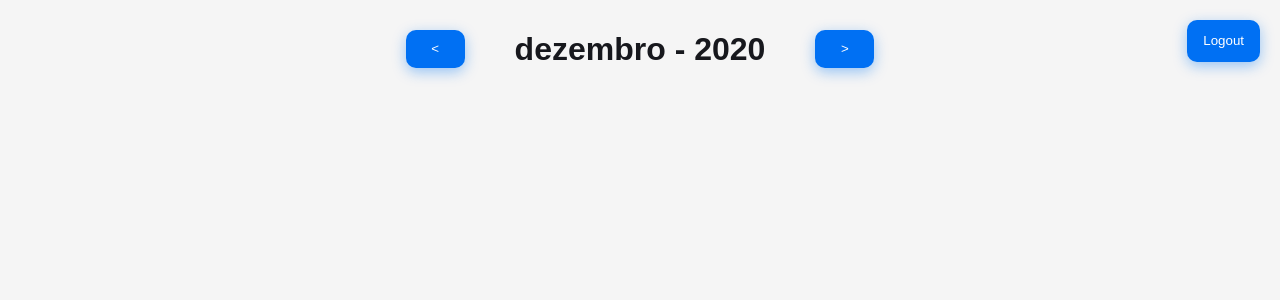
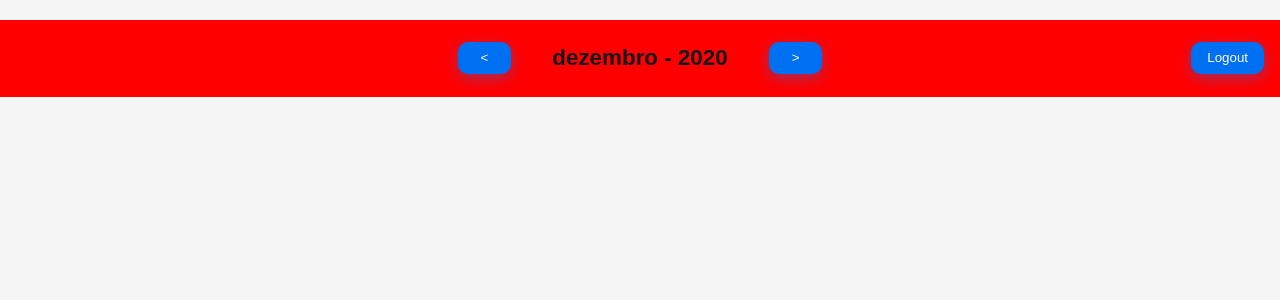
Before and after one commit to matheusf31/goyaz-barber-web, a Next.js app: page /dashboard in a window 1280 px wide. Shown: the top 300 px of the page. Built offline with nearby package versions, Linux system fonts and the light colour scheme.

Commit message:
responsible size

```diff
--- a/src/pages/dashboard.tsx
+++ b/src/pages/dashboard.tsx
@@ -1,4 +1,4 @@
-import { useCallback, useEffect, useMemo, useState } from 'react';
+import { useCallback, useEffect, useState } from 'react';
 import {
   LineChart,
   Line,
@@ -22,12 +22,11 @@ import { IAppointmentExtraDailyInfo } from '../dtos/_IAppointmentsDailyInfo';
 
 import {
   Container,
+  Header,
   LogoutButton,
-  Header,
   ClientNumberContainer,
   ClientGraphsContainer,
 } from '../styles/pages/Dashboard';
-import { type } from 'os';
 
 interface IRenderActiveShape {
   cx: number;
@@ -341,20 +340,20 @@ export default function Dashboard(): JSX.Element {
 
   return (
     <Container>
-      <LogoutButton onClick={signOut}>Logout</LogoutButton>
+      <Header>
+        <div>
+          <button onClick={() => setDate(subMonths(date, 1))}>{'<'}</button>
+          <h1>{format(date, 'MMMM - yyyy', { locale: ptBR })}</h1>
+          <button onClick={() => setDate(addMonths(date, 1))}>{'>'}</button>
+        </div>
 
-      <Header>
-        <button onClick={() => setDate(subMonths(date, 1))}>{'<'}</button>
-
-        <h1>{format(date, 'MMMM - yyyy', { locale: ptBR })}</h1>
-
-        <button onClick={() => setDate(addMonths(date, 1))}>{'>'}</button>
+        <LogoutButton onClick={signOut}>Logout</LogoutButton>
       </Header>
 
       {showGraphs && (
         <ClientNumberContainer>
-          <h2>Número de clientes</h2>
-          {console.log(window.innerWidth)}
+          <h4>Número de clientes</h4>
+
           <ClientGraphsContainer>
             <LineChart
               width={windowSize.width <= 800 ? windowSize.width / 1.3 : 700}
--- a/src/styles/pages/Dashboard.ts
+++ b/src/styles/pages/Dashboard.ts
@@ -8,13 +8,50 @@ export const Container = styled.div`
   height: 100vh;
 `;
 
+export const Header = styled.header`
+  display: flex;
+  flex-direction: row;
+  align-items: center;
+  justify-content: center;
+  margin: 20px 0 40px;
+
+  background-color: red;
+  width: 100%;
+
+  div {
+    display: flex;
+    align-items: center;
+
+    h1 {
+      margin: 0 1.2rem;
+      font-size: 1.4rem;
+    }
+
+    button {
+      margin: 1.4rem;
+      padding: 0 1.4rem;
+      line-height: 2rem;
+      border-radius: 10px;
+      background-color: #0070f3;
+      box-shadow: 0 4px 14px 0 rgba(0, 118, 244, 0.39);
+      color: white;
+
+      border: 0;
+      transition: background 0.2s;
+
+      &:hover {
+        background-color: #0065f3;
+      }
+    }
+  }
+`;
+
 export const LogoutButton = styled.button`
   position: absolute;
   right: 0;
-  margin: 20px;
-
-  padding: 0.2rem 1rem;
-  line-height: 2.2rem;
+  margin: 1rem;
+  padding: 0 1rem;
+  line-height: 2rem;
   border-radius: 10px;
   background-color: #0070f3;
   box-shadow: 0 4px 14px 0 rgba(0, 118, 244, 0.39);
@@ -28,40 +65,11 @@ export const LogoutButton = styled.button`
   }
 `;
 
-export const Header = styled.header`
-  display: flex;
-  flex-direction: row;
-  align-items: center;
-  top: 0;
-  margin: 20px 0 40px;
-
-  h1 {
-    margin: 0 40px;
-  }
-
-  button {
-    margin: 10px;
-    padding: 0 1.6rem;
-    line-height: 2.4rem;
-    border-radius: 10px;
-    background-color: #0070f3;
-    box-shadow: 0 4px 14px 0 rgba(0, 118, 244, 0.39);
-    color: white;
-
-    border: 0;
-    transition: background 0.2s;
-
-    &:hover {
-      background-color: #0065f3;
-    }
-  }
-`;
-
 export const ClientNumberContainer = styled.div`
   display: flex;
   flex-direction: column;
 
-  h2 {
+  h4 {
     display: flex;
     justify-content: center;
   }
```
